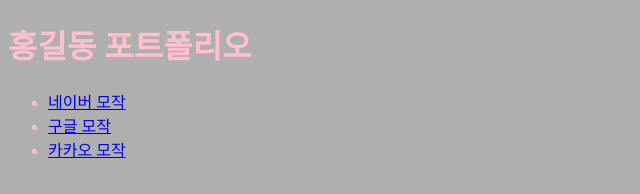
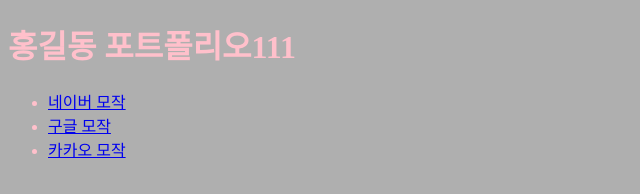
Before and after one commit to jhs512/pf4, a plain HTML site: page index.html in a window 1280 px wide. Shown: the full height of the page, 0-640 px from the left. Drawn offline with nearby package versions, Linux system fonts and the light colour scheme.

Commit message:
Update index.html

```diff
--- a/index.html
+++ b/index.html
@@ -12,7 +12,7 @@
 </head>
 
 <body>
-    <h1>홍길동 포트폴리오</h1>
+    <h1>홍길동 포트폴리오111</h1>
 
     <ul>
         <li><a href="naver">네이버 모작</a></li>
```
